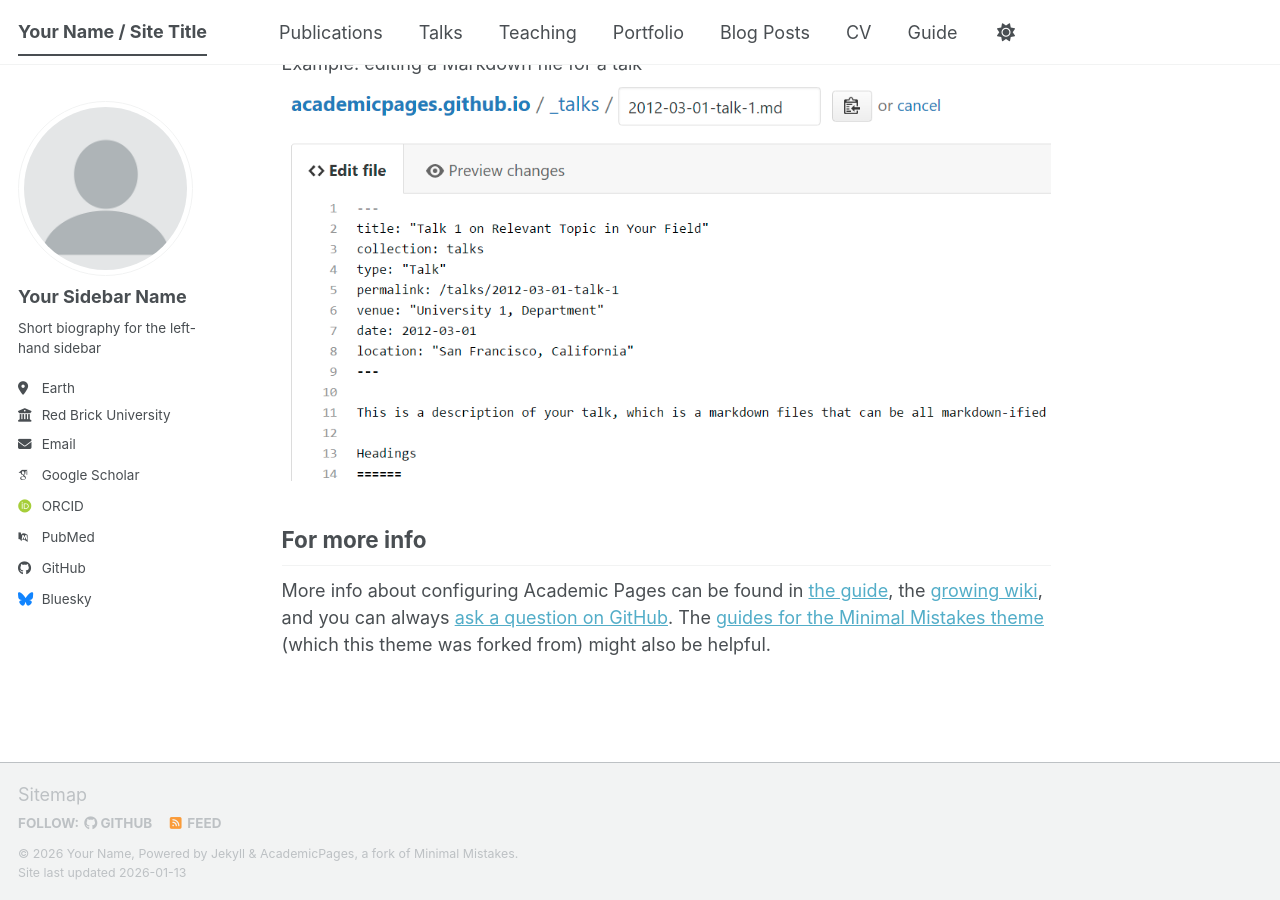
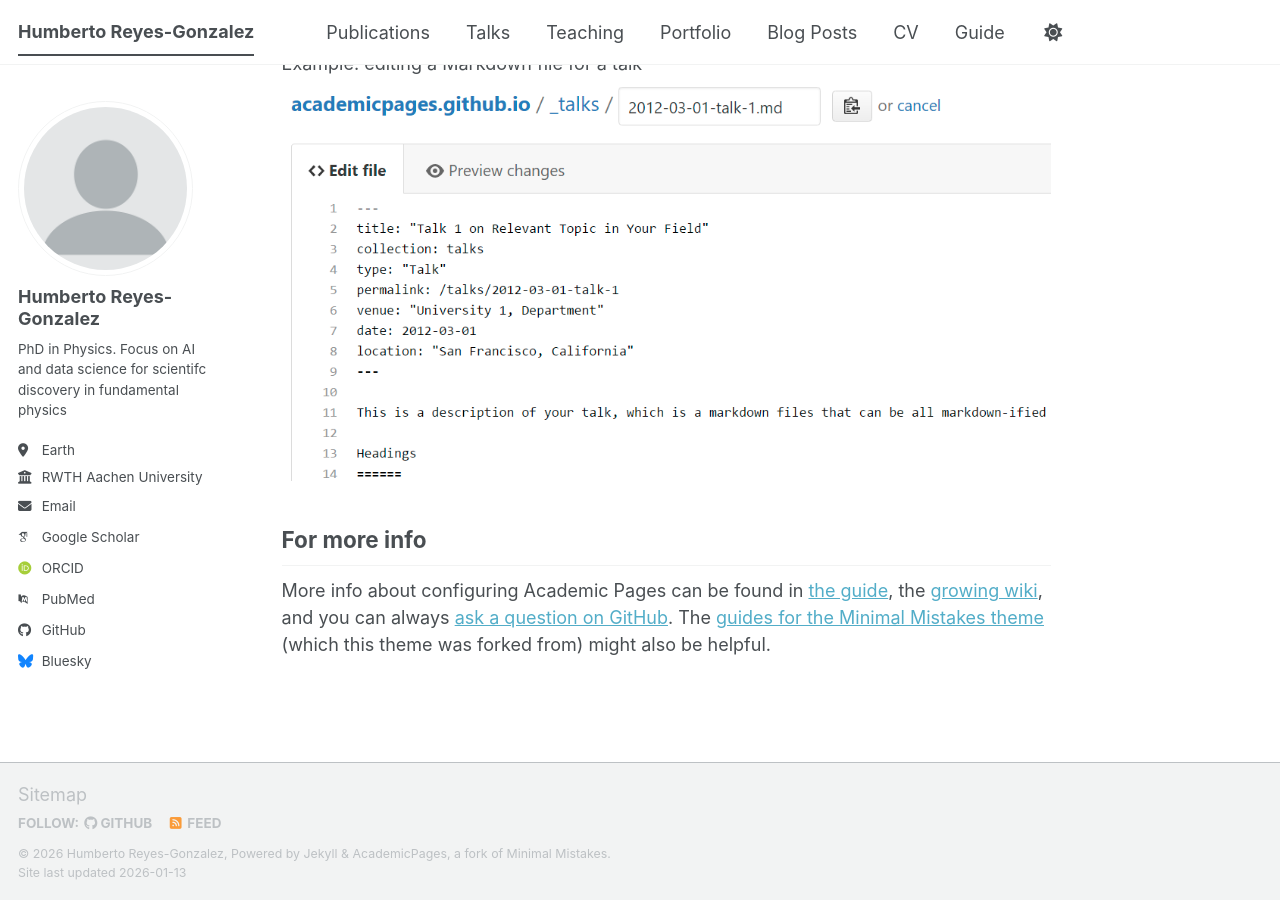
Before and after one commit to hreyes91/hreyes91.github.io, a Jekyll site: the page built from _pages/about.md, in a window 1280 px wide and 900 px high, scrolled down 2720 px. Built offline with Jekyll 4.4.1, drawn with Linux system fonts in a browser that asks for light colours; some web fonts are replaced; a script bundle is joined from its source files by our own code; library files that are not in the unit come from our copies.

Commit message:
Update _config.yml

```diff
--- a/_config.yml
+++ b/_config.yml
@@ -9,10 +9,10 @@
 # Basic Site Settings
 locale                   : "en-US"
 site_theme               : "default" # The available themes options are "default", "air", "sunrise", "mint", "dirt" and "contrast"
-title                    : "Your Name / Site Title"
+title                    : "Humberto Reyes-Gonzalez"
 title_separator          : "-"
-name                     : &name "Your Name"
-description              : &description "Your Name's academic portfolio"   # Update this with a general description of your site, this is the default if not overridden by a page
+name                     : &name "Humberto Reyes-Gonzalez"
+description              : &description "AI for science."   # Update this with a general description of your site, this is the default if not overridden by a page
 url                      : https://academicpages.github.io # The base hostname & protocol for your site e.g. "https://[your GitHub username].github.io",
                                                            # or if you already have some other page hosted on Github then use "https://[your GitHub username].github.io/[Your Repo Name]"
 baseurl                  : "" # the subpath of your site, e.g. "/blog"
@@ -24,13 +24,13 @@ repository               : "academicpages/academicpages.github.io"
 author:
   # Biographic information
   avatar           : "profile.png"
-  name             : "Your Sidebar Name"
+  name             : "Humberto Reyes-Gonzalez"
   pronouns         : # example: "she/her"
-  bio              : "Short biography for the left-hand sidebar"
+  bio              : "PhD in Physics. Focus on AI and data science for scientifc discovery in fundamental physics"
   location         : "Earth"
-  employer         : "Red Brick University"
+  employer         : "RWTH Aachen University"
   uri              : # URL
-  email            : "none@example.org"
+  email            : "humberto.reyes@rwth-aachen.de"
 
   # Academic websites
   academia         : # URL
```
